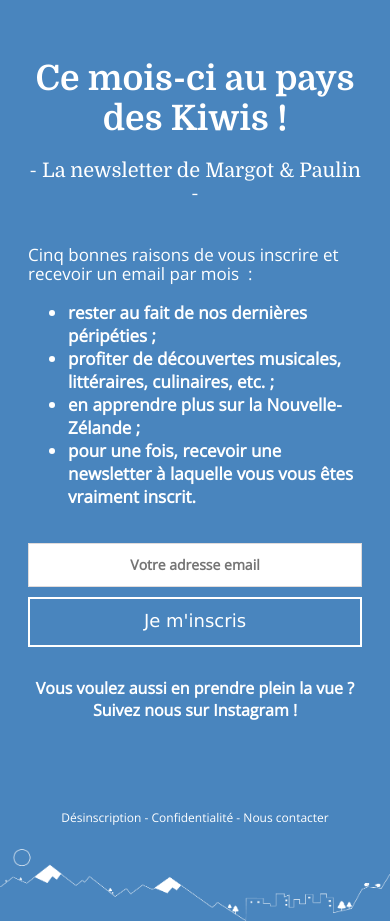
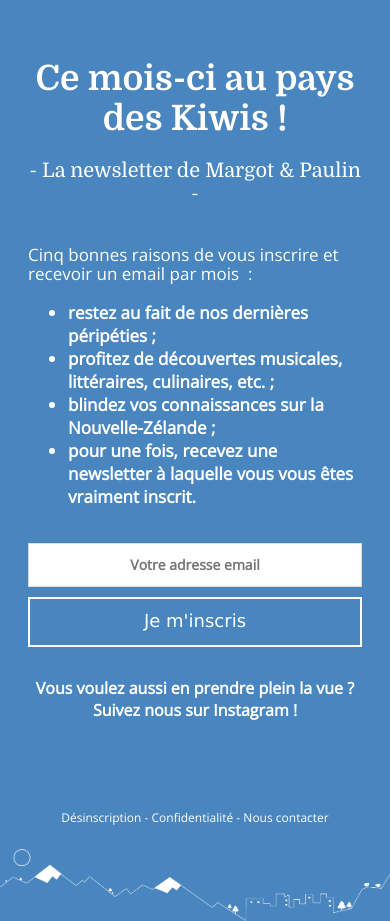
Before and after one commit to MargotBrun/newsletter-kiwi, a React (Create React App) app: page / in a window 390 px wide. Built offline with nearby package versions, Linux system fonts and the light colour scheme; the HTML template or start-up script is replaced by a standard one.

Commit message:
Corrections responsive Unsubscribe

```diff
--- a/src/pages/Subscription/Subscription.jsx
+++ b/src/pages/Subscription/Subscription.jsx
@@ -52,12 +52,10 @@ export default class SubscriptionPage extends React.Component {
           Cinq bonnes raisons de vous inscrire et recevoir un email par mois&nbsp; :
         </p>
         <ul className="SubscriptionPage_content_list">
-          <li>rester au fait de nos dernières péripéties&nbsp;;</li>
-          <li>profiter de découvertes musicales, littéraires, culinaires, etc.&nbsp;;</li>
-          <li>en apprendre plus sur la Nouvelle-Zélande&nbsp;;</li>
-          <li>
-            pour une fois, recevoir une newsletter à laquelle vous vous êtes vraiment inscrit.
-          </li>
+          <li>restez au fait de nos dernières péripéties&nbsp;;</li>
+          <li>profitez de découvertes musicales, littéraires, culinaires, etc.&nbsp;;</li>
+          <li>blindez vos connaissances sur la Nouvelle-Zélande&nbsp;;</li>
+          <li>pour une fois, recevez une newsletter à laquelle vous vous êtes vraiment inscrit.</li>
         </ul>
         <form className="SubscriptionPage_content_form" onSubmit={this.handleSubmit}>
           <input type="hidden" name="js_id" id="js_id" value="349gf" />
--- a/src/pages/Unsubscription/Unsubscription.css
+++ b/src/pages/Unsubscription/Unsubscription.css
@@ -4,6 +4,11 @@
   color: #FFF;
   padding: 50px 20px 20px;
   box-sizing: border-box;
+}
+@media(max-width: 540px) {
+  .UnsubscriptionPage {
+    margin-bottom: 90px;
+  }
 }
 
 .UnsubscriptionPage_content {
@@ -71,6 +76,13 @@
     margin-right: 5%;
   }
 }
+@media(max-width: 540px) {
+  .UnsubscriptionPage_content_form_email {
+    min-height: 22px;
+    margin-bottom: 10px;
+    text-align: center;
+  }
+}
 
 .UnsubscriptionPage_content_error {
   margin-top: 20px;
```
